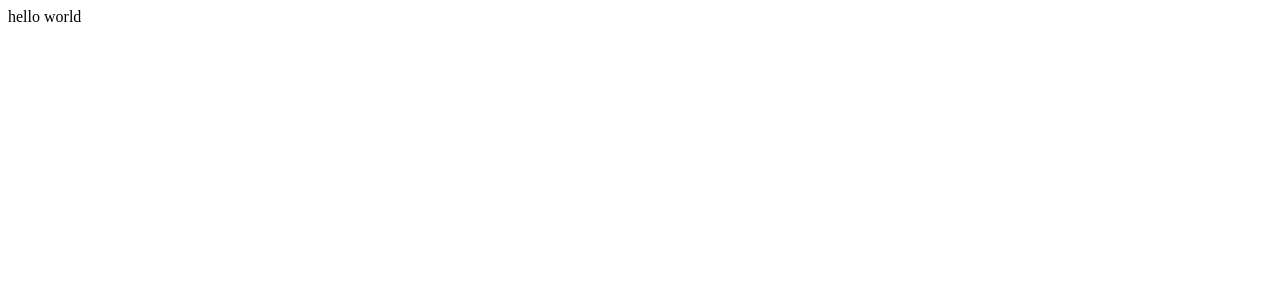
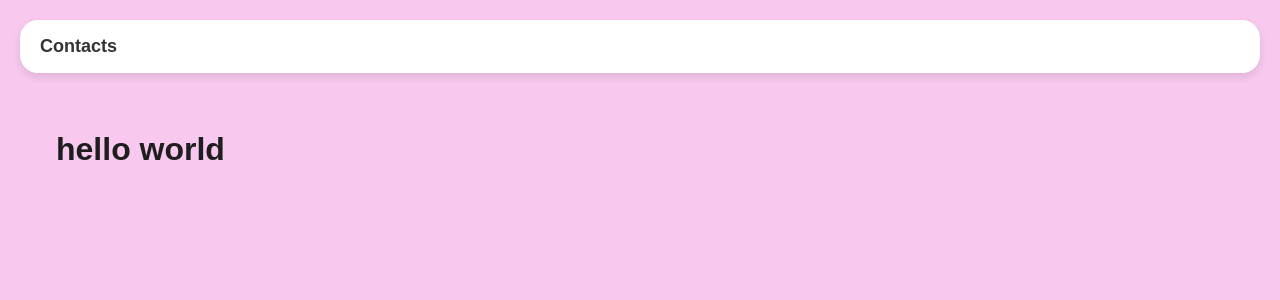
Before and after one commit to laurentlouk/sample-contact-app, a React (Vite) app: page / in a window 1280 px wide. Shown: the top 300 px of the page. Built offline with nearby package versions, Linux system fonts and the light colour scheme.

Commit message:
feat: implement main application structure with styled components and theming

```diff
--- a/src/App.tsx
+++ b/src/App.tsx
@@ -1,5 +1,21 @@
+import { ThemeProvider } from "styled-components";
+import { Header } from "./component/Header";
+import { Container } from "./component/styles/Container.styled.tsx";
+import { lightTheme } from "./theme";
+import { GlobalStyles } from "./component/styles/Global.tsx";
+
 function App() {
-  return <>hello world</>;
+  return (
+    <ThemeProvider theme={lightTheme}>
+      <>
+        <GlobalStyles />
+        <Header />
+        <Container>
+          <h1>hello world</h1>
+        </Container>
+      </>
+    </ThemeProvider>
+  );
 }
 
 export default App;
--- /dev/null
+++ b/src/component/Header.tsx
@@ -0,0 +1,10 @@
+import type { FC } from "react";
+import { StyledHeader } from "./styles/Header.styled";
+
+export const Header: FC = () => {
+  return (
+    <StyledHeader>
+      <h1>Contacts</h1>
+    </StyledHeader>
+  );
+};
--- /dev/null
+++ b/src/component/styles/Container.styled.tsx
@@ -0,0 +1,7 @@
+import styled from "styled-components";
+
+export const Container = styled.div`
+  padding: 16px;
+  max-width: 1200px;
+  margin: 0 auto;
+`;
--- /dev/null
+++ b/src/component/styles/Header.styled.tsx
@@ -0,0 +1,15 @@
+import styled from "styled-components";
+
+export const StyledHeader = styled.header`
+  background-color: ${({ theme }) => theme.colors.cardBackground};
+  padding: 4px 20px;
+  margin: 20px 20px;
+  border-radius: 18px;
+
+  box-shadow: 0 4px 8px rgba(0, 0, 0, 0.1);
+
+  h1 {
+    color: #333;
+    font-size: 18px;
+  }
+`;
```
